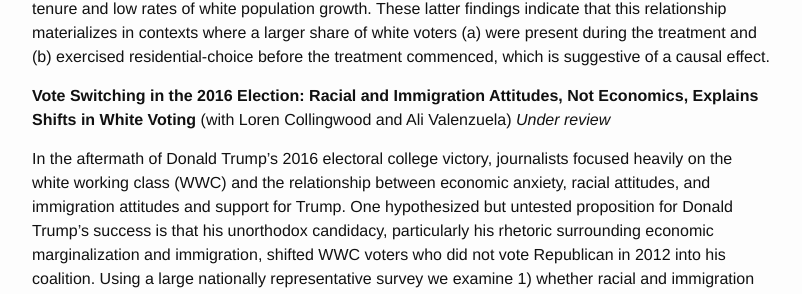
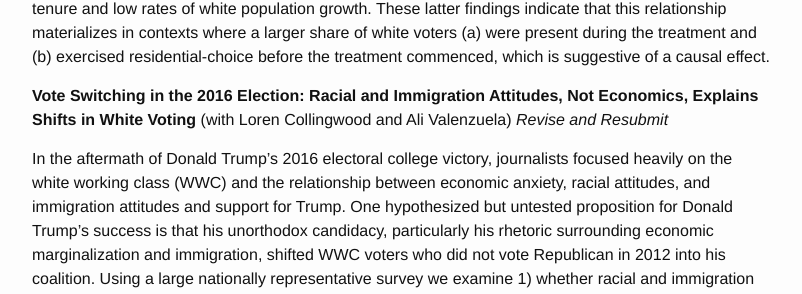
Before and after one commit to tylerreny/tylerreny.github.io, a Jekyll site: the page built from research.md, in a window 1280 px wide and 900 px high, scrolled down 2259 px. Shown: the part 149-443 px from the top of the window, without its empty margins (238-1040 px from the left). Built offline with Jekyll 4.4.1, drawn with Linux system fonts in a browser that asks for light colours.

Commit message:
update cv

```diff
--- a/research.md
+++ b/research.md
@@ -47,7 +47,7 @@ In this article we use precinct level election and demographic data to estimate
 
 Taking advantage of a unique event in American history, the Second Great Migration, we explore whether the rapid entry of blacks into nearly exclusively white contexts triggered "racial threat" in white voting behavior in the state of California. Utilizing historical administrative data, we find that increasing proximity to previously white areas experiencing drastic black population growth between 1940 to 1960 is associated with significant increases in aggregate white voter support for a highly racially-charged ballot measure, Proposition 14, which legally protected racial discrimination in housing. Importantly, we find that this result holds when restricting the analysis to all-white areas with high rates of residential tenure and low rates of white population growth. These latter findings indicate that this relationship materializes in contexts where a larger share of white voters (a) were present during the treatment and (b) exercised residential-choice before the treatment commenced, which is suggestive of a causal effect.
 
-**Vote Switching in the 2016 Election: Racial and Immigration Attitudes, Not Economics, Explains Shifts in White Voting** (with Loren Collingwood and Ali Valenzuela) *Under review*
+**Vote Switching in the 2016 Election: Racial and Immigration Attitudes, Not Economics, Explains Shifts in White Voting** (with Loren Collingwood and Ali Valenzuela) *Revise and Resubmit*
 
 In the aftermath of Donald Trump’s 2016 electoral college victory, journalists focused heavily on the white working class (WWC) and the relationship between economic anxiety, racial attitudes, and immigration attitudes and support for Trump. One hypothesized but untested proposition for Donald Trump’s success is that his unorthodox candidacy, particularly his rhetoric surrounding economic marginalization and immigration, shifted WWC voters who did not vote Republican in 2012 into his coalition. Using a large nationally representative survey we examine 1) whether racial and immigration attitudes or economic dislocation and marginality were the main catalysts for vote switching, and; 2) whether this phenomena was isolated among the white working class. We find a non-trivial number of white voters switched their votes in the 2016 election to Trump or Clinton, that this vote switching was associated much more strongly with racial and immigration attitudes than economic factors, and that the phenomena occurred among both working class and non-working class whites, though many more working class whites switched than non-working class whites. Our findings suggest that racial and immigration attitudes may be continuing to sort white voters into new partisan camps and further polarize the parties along racial lines.
 
```
Also changed, not shown: 9 other files.
